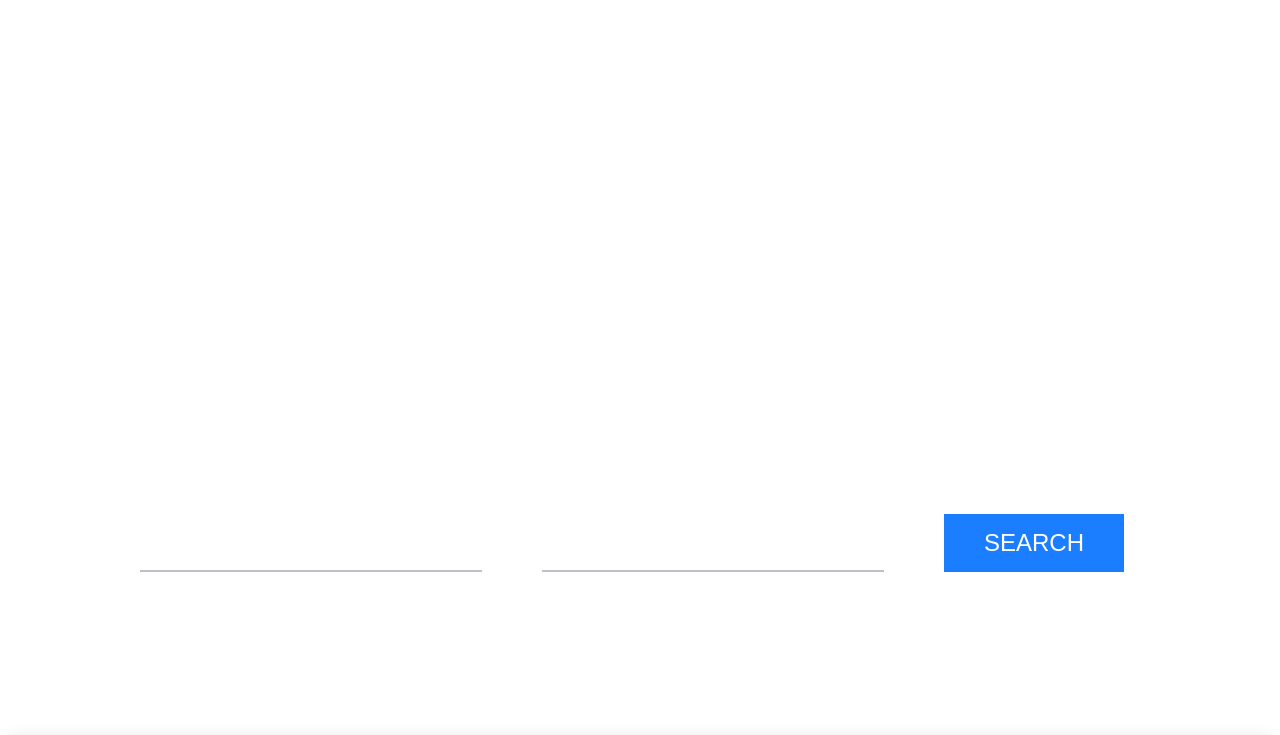
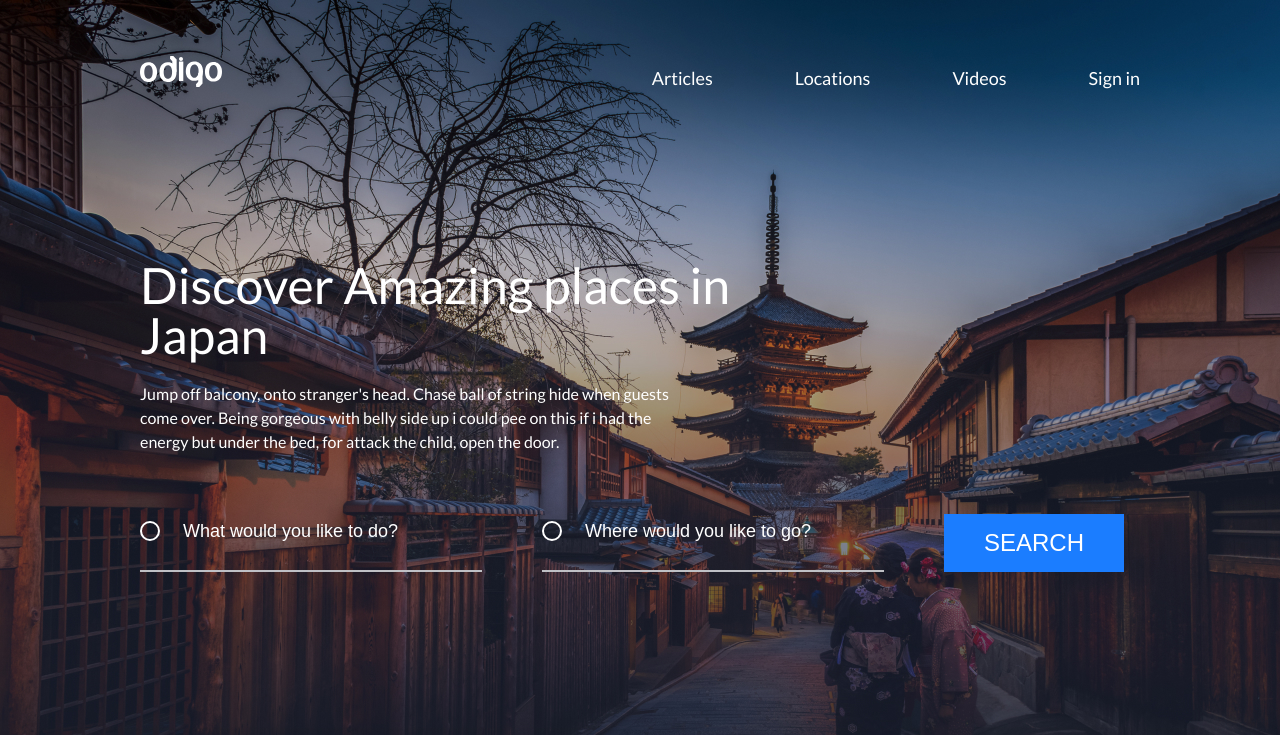
Before and after one commit to Daron06/Japan, a plain HTML site: page index.html in a window 1280 px wide. Shown: the top 735 px of the page. Drawn offline with Linux system fonts and the light colour scheme.

Commit message:
fix css/style.css

```diff
--- a/css/style.css
+++ b/css/style.css
@@ -466,7 +466,7 @@ img {
 
 .intro {
     min-height: 965px;
-    background: url(../image/Hero.jpg) center no-repeat / cover;
+    background-image: url(../image/Hero.jpg);
 }
 
 .title {
```
